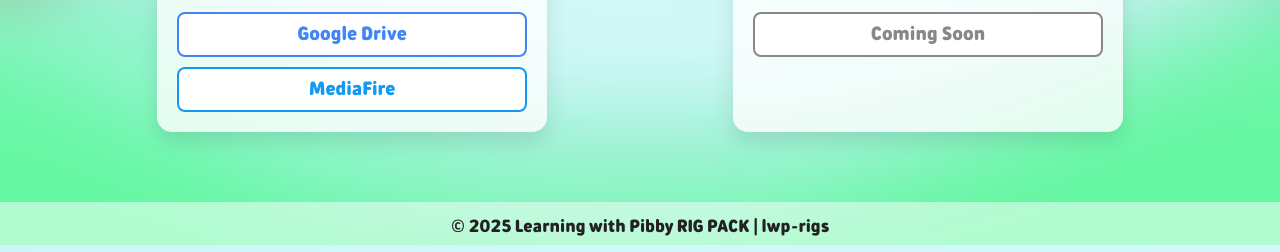
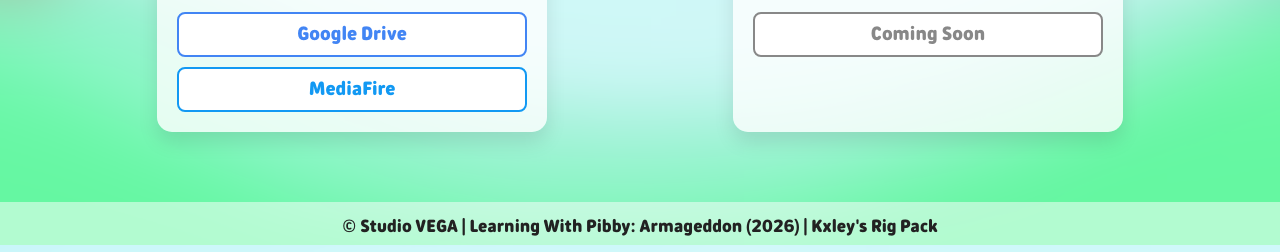
Before and after one commit to KxleyStudios/lwp-rigs, a plain HTML site: page index.html in a window 1280 px wide. Shown: the part 555-807 px from the top of the page. Drawn offline with Linux system fonts and the light colour scheme.

Commit message:
Updated CopyRight!

```diff
--- a/index.html
+++ b/index.html
@@ -68,7 +68,7 @@
     </div>
 
     <footer>
-        &copy; 2025 Learning with Pibby RIG PACK | lwp-rigs
+        &copy; Studio VEGA | Learning With Pibby: Armageddon (2026) | Kxley's Rig Pack
     </footer>
 </body>
 </html>
```
